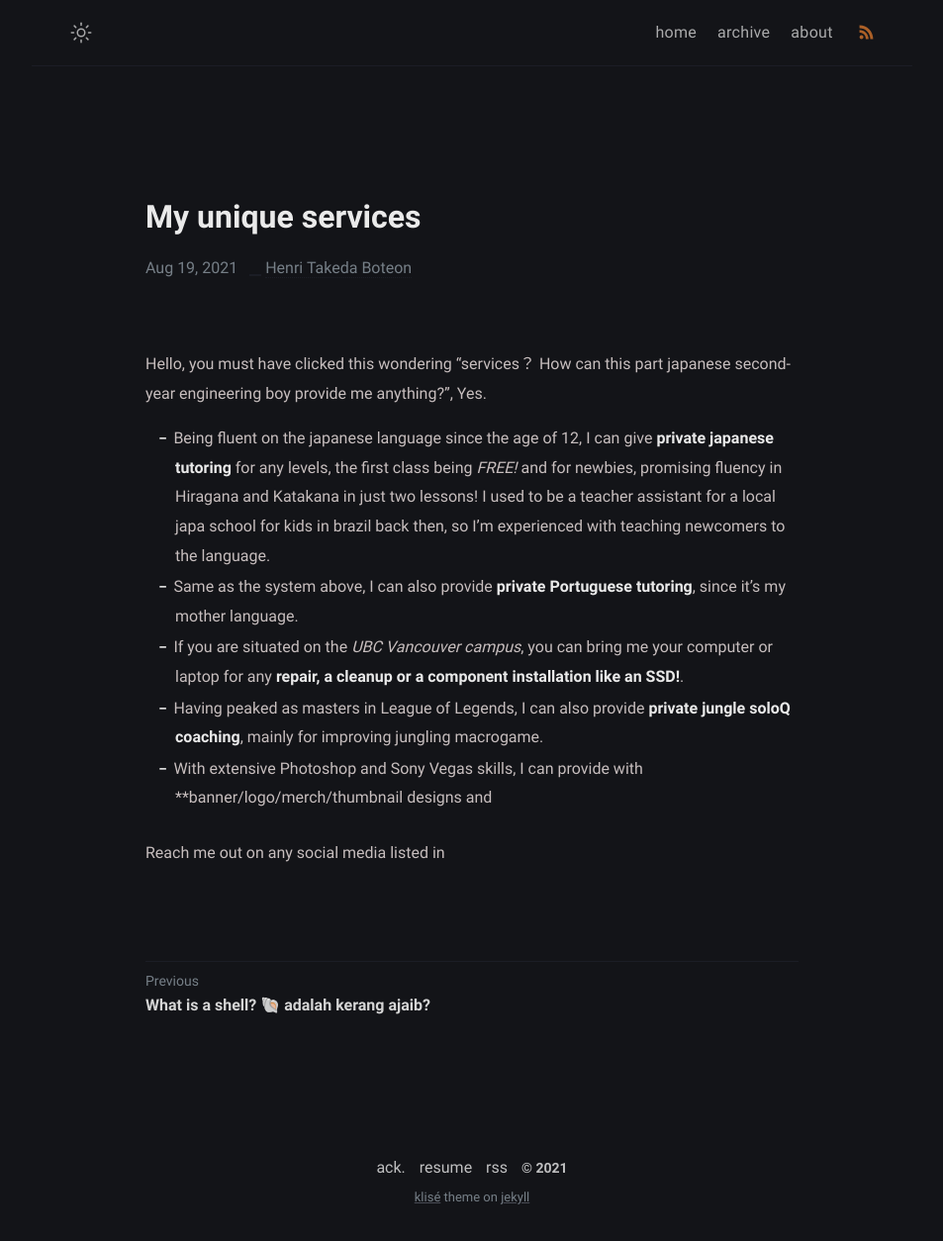
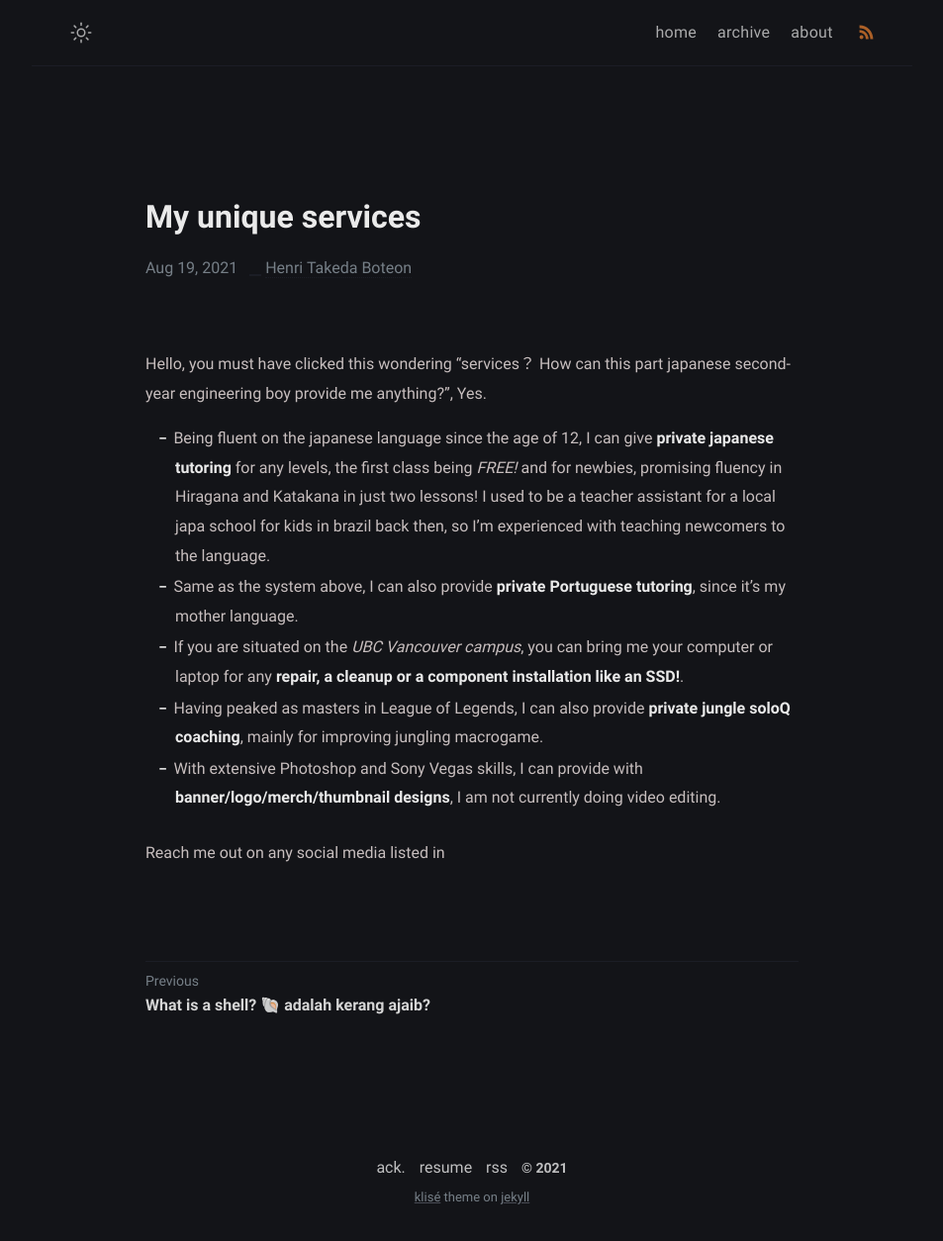
Before and after one commit to Pistachihen/pistachi.github.io, a Jekyll site: the page built from _posts/welcome-to-jekyll/2020-08-29-welcome-to-jekyll.md, in a window 1280 px wide. Shown: the whole page at 99% size, without its empty margins (163-1116 px from the left). Built offline with Jekyll 4.4.1, drawn with Linux system fonts in a browser that asks for light colours.

Commit message:
2020-08-29-welcome-to-jekyll.md: changed

```diff
--- a/_posts/welcome-to-jekyll/2020-08-29-welcome-to-jekyll.md
+++ b/_posts/welcome-to-jekyll/2020-08-29-welcome-to-jekyll.md
@@ -10,7 +10,7 @@ Hello, you must have clicked this wondering "services？ How can this part japan
 - Same as the system above, I can also provide **private Portuguese tutoring**, since it's my mother language.
 - If you are situated on the *UBC Vancouver campus*, you can bring me your computer or laptop for any **repair, a cleanup or a component installation like an SSD!**.
 - Having peaked as masters in League of Legends, I can also provide **private jungle soloQ coaching**, mainly for improving jungling macrogame.
-- With extensive Photoshop and Sony Vegas skills, I can provide with **banner/logo/merch/thumbnail designs and
+- With extensive Photoshop and Sony Vegas skills, I can provide with **banner/logo/merch/thumbnail designs**, I am not currently doing video editing.
 
 
 
```
